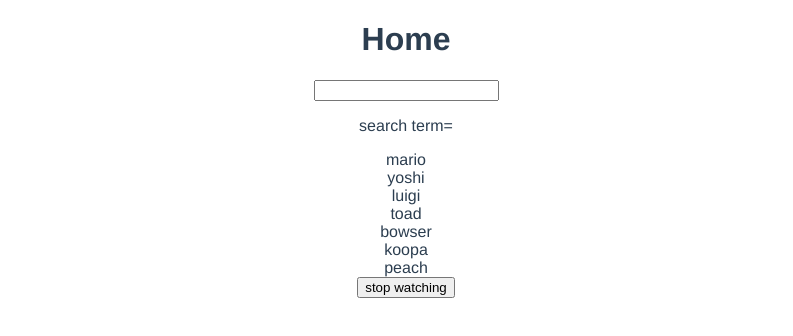
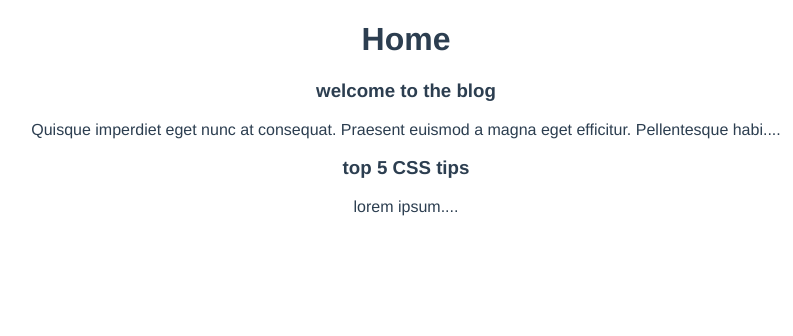
Before and after one commit to mb-infrasyst/dojo-blog, a Vue app: page / in a window 1280 px wide. Shown: the top 336 px of the page, without its empty margins (234-1027 px from the left). Built offline with nearby package versions, Linux system fonts and the light colour scheme.

Commit message:
using props in setup

```diff
--- /dev/null
+++ b/src/components/PostList.vue
@@ -0,0 +1,21 @@
+<template>
+  <div class="postlist">
+    <div v-for="post in posts" :key="post.id">
+      <SinglePost :post="post" />
+    </div>
+  </div>
+</template>
+
+<script>
+import SinglePost from "./SinglePost.vue";
+export default {
+  props: ["posts"],
+  components: { SinglePost },
+  setup(props) {
+    console.log(props.posts);
+  },
+};
+</script>
+
+<style>
+</style>
--- /dev/null
+++ b/src/components/SinglePost.vue
@@ -0,0 +1,22 @@
+<template>
+  <div class="post">
+    <h3>{{ post.title }}</h3>
+    <p>{{ snippet }}</p>
+  </div>
+</template>
+
+<script>
+import { computed } from "@vue/runtime-core";
+export default {
+  props: ["post"],
+  setup(props) {
+    const snippet = computed(() => {
+      return props.post.body.substring(0, 100) + "....";
+    });
+    return { snippet };
+  },
+};
+</script>
+
+<style>
+</style>
--- a/src/views/Home.vue
+++ b/src/views/Home.vue
@@ -1,50 +1,24 @@
 <template>
   <div class="home">
     <h1>Home</h1>
-    <input type="text" v-model="search" />
-    <p>search term= {{ search }}</p>
-    <div v-for="name in matchingNames" :key="name">{{ name }}</div>
-    <button @click="handleClick">stop watching</button>
+    <PostList :posts="posts"/>
   </div>
 </template>
 
 <script>
+import PostList from "../components/PostList.vue";
 import { ref } from "@vue/reactivity";
 import { computed, watch, watchEffect } from "@vue/runtime-core";
 export default {
   name: "Home",
+  components: { PostList },
   setup() {
-    const search = ref("");
-    const names = ref([
-      "mario",
-      "yoshi",
-      "luigi",
-      "toad",
-      "bowser",
-      "koopa",
-      "peach",
+    const posts = ref([
+      { title: "welcome to the blog", body: "Quisque imperdiet eget nunc at consequat. Praesent euismod a magna eget efficitur. Pellentesque habitant morbi tristique senectus et netus et malesuada fames ac turpis egestas. Sed tincidunt vehicula sollicitudin. Quisque nec porttitor leo. Donec maximus, turpis tincidunt cursus ornare, neque mi iaculis velit, ut bibendum massa odio nec erat. Aenean sed urna ante. Donec fringilla, mauris eu sagittis rutrum, ipsum mi fermentum turpis, ut consequat est ipsum quis sem. Ut hendrerit elit vitae ante dignissim aliquam. Maecenas varius tempor scelerisque. Sed sodales dignissim lobortis. In tristique, est id iaculis congue, sem nisi porta felis, blandit pulvinar enim erat ultricies justo. Mauris vulputate leo lorem, at lobortis nibh cursus non. Cras id quam varius, vestibulum libero in, tincidunt lorem.", id: 1 },
+      { title: "top 5 CSS tips", body: "lorem ipsum", id: 2 },
     ]);
 
-    // run on action
-    const stopWatch = watch(search, () => {
-      console.log("watch function ran");
-    });
-
-    // run first at setup() and when value changes
-    const stopEffect = watchEffect(() => {
-      console.log("watcheffect function ran", search.value);
-    });
-
-    const matchingNames = computed(() => {
-      return names.value.filter((name) => name.includes(search.value));
-    });
-
-    const handleClick = () => {
-      stopWatch();
-      stopEffect();
-    };
-
-    return { names, search, matchingNames, handleClick };
+    return { posts };
   },
 };
 </script>
```
